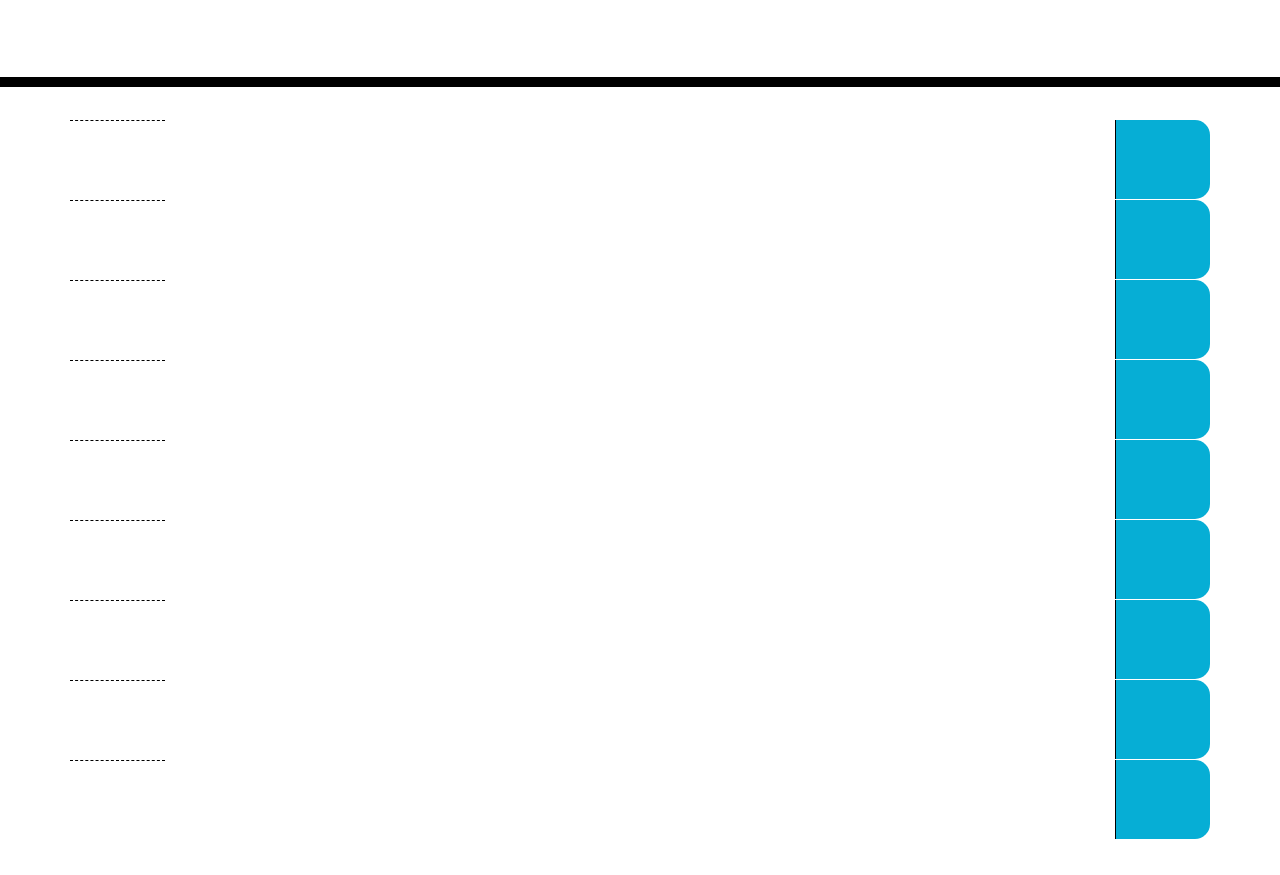
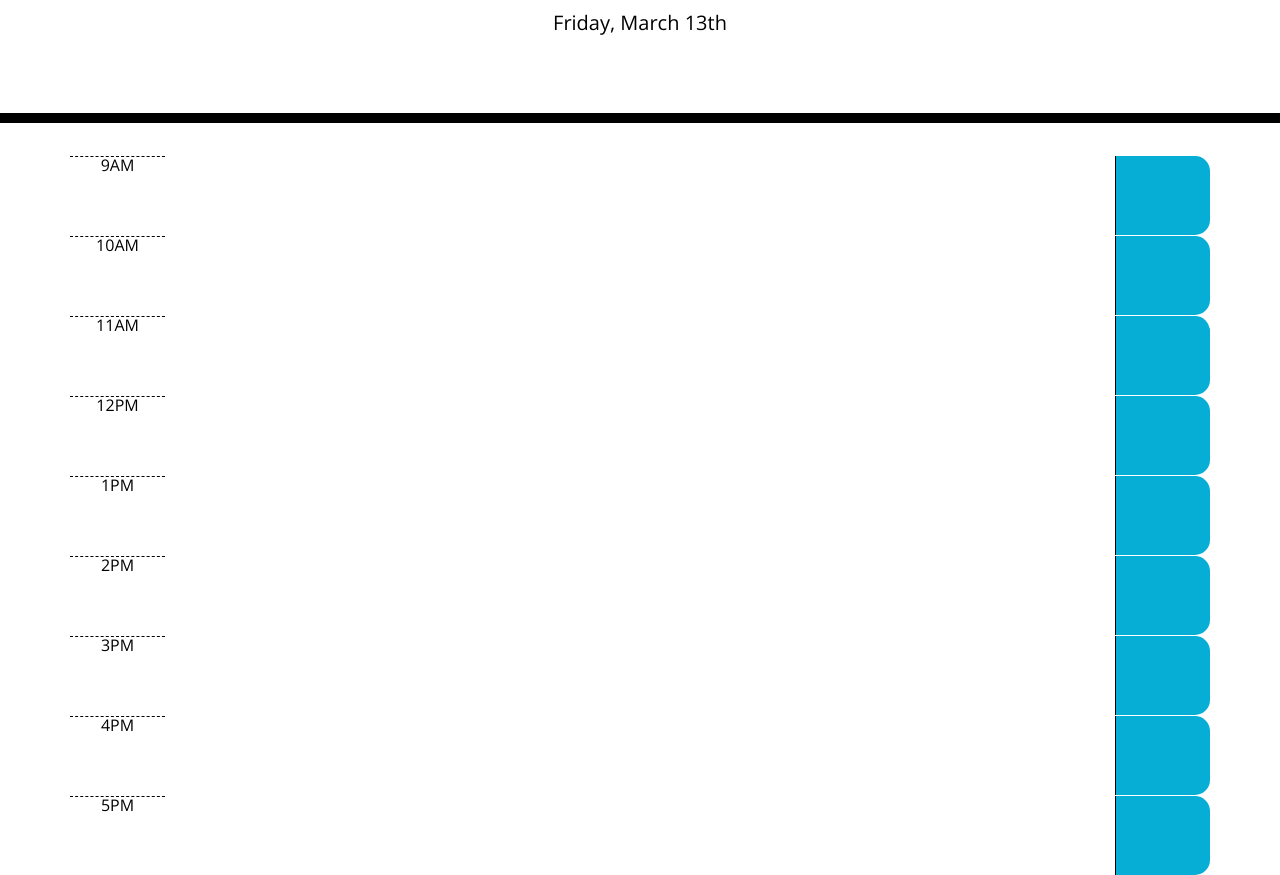
Before and after one commit to Grandmaster/Scheduling-Application, a plain HTML site: page index.html in a window 1280 px wide. Shown: the part 181-1056 px from the top of the page. Before the commit the page ends 1020 px from the top, so only its background shows below. Drawn offline with nearby package versions, Linux system fonts and the light colour scheme.

Commit message:
Added code that prints date in desired format to browser window

```diff
--- a/index.html
+++ b/index.html
@@ -31,47 +31,47 @@
     <div class="container">
       <!-- Timeblocks go here -->
       <div class="row time-block">
-        <div class="col-sm-1 hour"></div>
+        <div class="col-sm-1 hour">9AM</div>
         <div class="col-sm-10 description"></div>
         <div class="col-sm-1 saveBtn"></div>
       </div>
       <div class="row time-block">
-        <div class="col-sm-1 hour"></div>
+        <div class="col-sm-1 hour">10AM</div>
         <div class="col-sm-10 description"></div>
         <div class="col-sm-1 saveBtn"></div>
       </div>
       <div class="row time-block">
-        <div class="col-sm-1 hour"></div>
+        <div class="col-sm-1 hour">11AM</div>
         <div class="col-sm-10 description"></div>
         <div class="col-sm-1 saveBtn"></div>
       </div>
       <div class="row time-block">
-        <div class="col-sm-1 hour"></div>
+        <div class="col-sm-1 hour">12PM</div>
         <div class="col-sm-10 description"></div>
         <div class="col-sm-1 saveBtn"></div>
       </div>
       <div class="row time-block">
-        <div class="col-sm-1 hour"></div>
+        <div class="col-sm-1 hour">1PM</div>
         <div class="col-sm-10 description"></div>
         <div class="col-sm-1 saveBtn"></div>
       </div>
       <div class="row time-block">
-        <div class="col-sm-1 hour"></div>
+        <div class="col-sm-1 hour">2PM</div>
         <div class="col-sm-10 description"></div>
         <div class="col-sm-1 saveBtn"></div>
       </div>
       <div class="row time-block">
-        <div class="col-sm-1 hour"></div>
+        <div class="col-sm-1 hour">3PM</div>
         <div class="col-sm-10 description"></div>
         <div class="col-sm-1 saveBtn"></div>
       </div>
       <div class="row time-block">
-        <div class="col-sm-1 hour"></div>
+        <div class="col-sm-1 hour">4PM</div>
         <div class="col-sm-10 description"></div>
         <div class="col-sm-1 saveBtn"></div>
       </div>
       <div class="row time-block">
-        <div class="col-sm-1 hour"></div>
+        <div class="col-sm-1 hour">5PM</div>
         <div class="col-sm-10 description"></div>
         <div class="col-sm-1 saveBtn"></div>
       </div>
@@ -79,5 +79,6 @@
 
     <script src="https://code.jquery.com/jquery-3.4.1.min.js"></script>
     <script src="https://cdnjs.cloudflare.com/ajax/libs/moment.js/2.24.0/moment.min.js"></script>
+    <script src='script.js'></script>
   </body>
 </html>
--- a/script.js
+++ b/script.js
@@ -1,2 +1,8 @@
 // Code for the scheduling application.
 // =================================================
+
+$(document).ready(function(){
+    // Gets date from moment object and prints value on browser window
+    var date = moment().format('dddd, MMMM Do');
+    $('#currentDay').text(date);
+})
```
